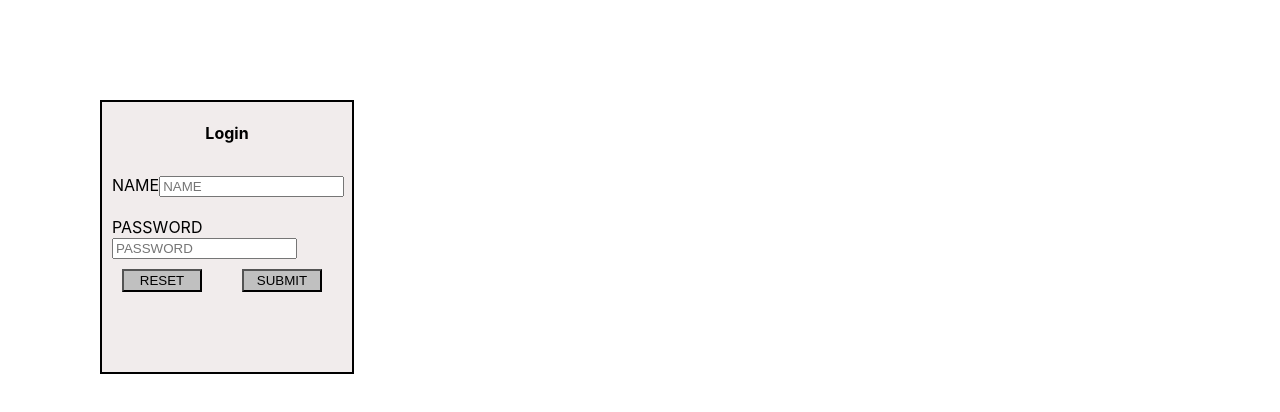
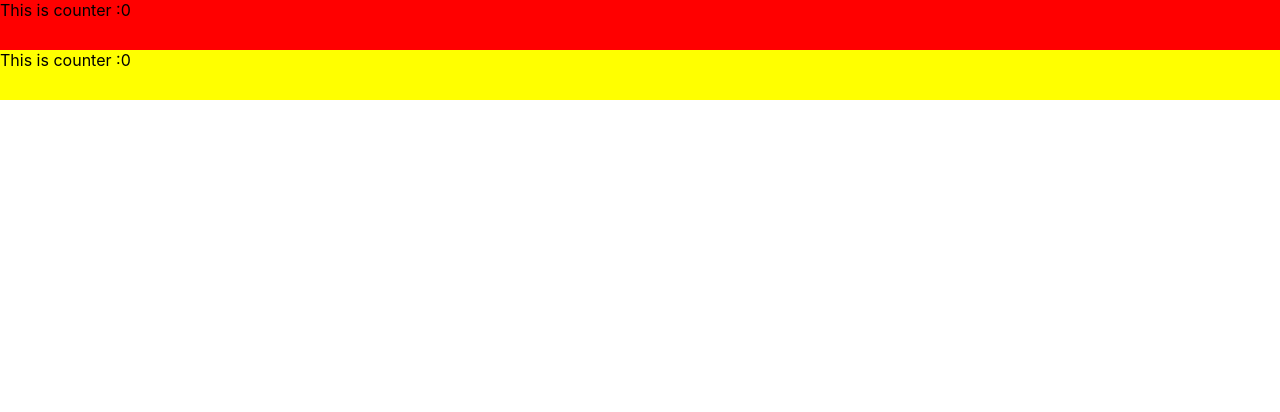
Before and after one commit to saksham695/react-practice, a React (Create React App) app: page / in a window 1280 px wide. Shown: the top 412 px of the page. Built offline with nearby package versions, Linux system fonts and the light colour scheme.

Commit message:
Counter using HOC

```diff
--- a/src/App.js
+++ b/src/App.js
@@ -1,49 +1,12 @@
-import React, { Component } from "react";
-import ButtonComponent from "./Button/Button";
-import InputComponent from "./Input/Input";
-import { data } from "./data";
-import "./App.css";
-export default class App extends Component {
-  constructor(props) {
-    super(props);
-    this.state = {
-      displayContent: "",
-      inputText: "",
-    };
-  }
-  buttonClicked = (button) => {
-    console.log(`${button} pressed`);
-    this.setState({
-      displayContent: this.state.inputText,
-      inputText: "",
-    });
-  };
+import React from "react";
+import CounterClick from "./counterClick";
+import CounterHover from "./counterHover";
 
-  showTypedData = (inputValue) => {
-    this.setState({
-      inputText: inputValue,
-    });
-  };
-  render() {
-    const buttonTypes = data.buttonTypes;
-    const inputField = data.inputField;
-    return (
-      <div className="box-wrapper">
-        <h4>Login</h4>
-
-        {inputField.map(({ key, label }) => (
-          <InputComponent handle={this.showTypedData} key={key} label={label} />
-        ))}
-        {buttonTypes.map(({ key, type }) => (
-          <ButtonComponent
-            buttonClicked={this.buttonClicked}
-            key={key}
-            title={type}
-          />
-        ))}
-
-        <h4>{this.state.displayContent}</h4>
-      </div>
-    );
-  }
+export default function App() {
+  return (
+    <>
+      <CounterClick name="counter-click" />
+      <CounterHover name="counter-hover" />
+    </>
+  );
 }
--- a/src/Button/Button.js
+++ /dev/null
@@ -1,29 +0,0 @@
-import React from "react";
-import PropTypes from "prop-types";
-import Identity from "lodash/identity";
-export default function ButtonComponent({ title, buttonClicked }) {
-  const buttonStyle = {
-    backgroundColor: "silver",
-    margin: " 0 20px",
-    padding: "2px",
-    width: "80px",
-  };
-
-  return (
-    <>
-      <button style={buttonStyle} onClick={() => buttonClicked(title)}>
-        {title}
-      </button>
-    </>
-  );
-}
-
-ButtonComponent.defaultProps = {
-  buttonClicked: Identity,
-  title: "Button",
-};
-
-ButtonComponent.propTypes = {
-  buttonClicked: PropTypes.func,
-  title: PropTypes.string,
-};
--- a/src/Input/Input.js
+++ /dev/null
@@ -1,42 +0,0 @@
-import React, { Component } from "react";
-import PropTypes from "prop-types";
-import Identity from "lodash/identity";
-export default class InputComponent extends Component {
-  constructor(props) {
-    super(props);
-    this.state = {
-      text: "",
-    };
-  }
-  handleChange = (event) => {
-    const { handle } = this.props;
-    this.setState({ text: event.target.value }, () => handle(this.state.text));
-  };
-  render() {
-    const { label } = this.props;
-    const { text } = this.state;
-
-    return (
-      <>
-        <label>
-          {label}
-          <input
-            onChange={this.handleChange}
-            placeholder={label}
-            type="text"
-            value={text}
-          />
-        </label>
-      </>
-    );
-  }
-}
-InputComponent.defaultProps = {
-  handle: Identity,
-  label: "Name",
-};
-
-InputComponent.propTypes = {
-  handle: PropTypes.func,
-  label: PropTypes.string,
-};
--- /dev/null
+++ b/src/counter.js
@@ -0,0 +1,27 @@
+import React from "react";
+
+const updatedComponent = (OldComponent) => {
+  class NewComponent extends React.Component {
+    state = {
+      counter: 0,
+    };
+    incrementCounter = () => {
+      this.setState({
+        counter: this.state.counter + 1,
+      });
+    };
+
+    render() {
+      return (
+        <OldComponent
+          counter={this.state.counter}
+          handleChange={this.incrementCounter}
+          {...this.props}
+        />
+      );
+    }
+  }
+  return NewComponent;
+};
+
+export default updatedComponent;
--- /dev/null
+++ b/src/counterClick.js
@@ -0,0 +1,18 @@
+import React, { Component } from "react";
+import updatedComponent from "./counter";
+
+class counterClick extends Component {
+  render() {
+    console.log(this.props);
+    return (
+      <div
+        style={{ width: "100%", backgroundColor: "red", height: "50px" }}
+        onClick={this.props.handleChange}
+      >
+        This is counter :{this.props.counter}
+      </div>
+    );
+  }
+}
+
+export default updatedComponent(counterClick, 12);
--- /dev/null
+++ b/src/counterHover.js
@@ -0,0 +1,18 @@
+import React, { Component } from "react";
+import updatedComponent from "./counter";
+
+class CounterHover extends Component {
+  render() {
+    console.log(this.props.name);
+    return (
+      <div
+        style={{ width: "100%", backgroundColor: "yellow", height: "50px" }}
+        onMouseOut={this.props.handleChange}
+      >
+        This is counter :{this.props.counter}
+      </div>
+    );
+  }
+}
+
+export default updatedComponent(CounterHover, 10);
```
